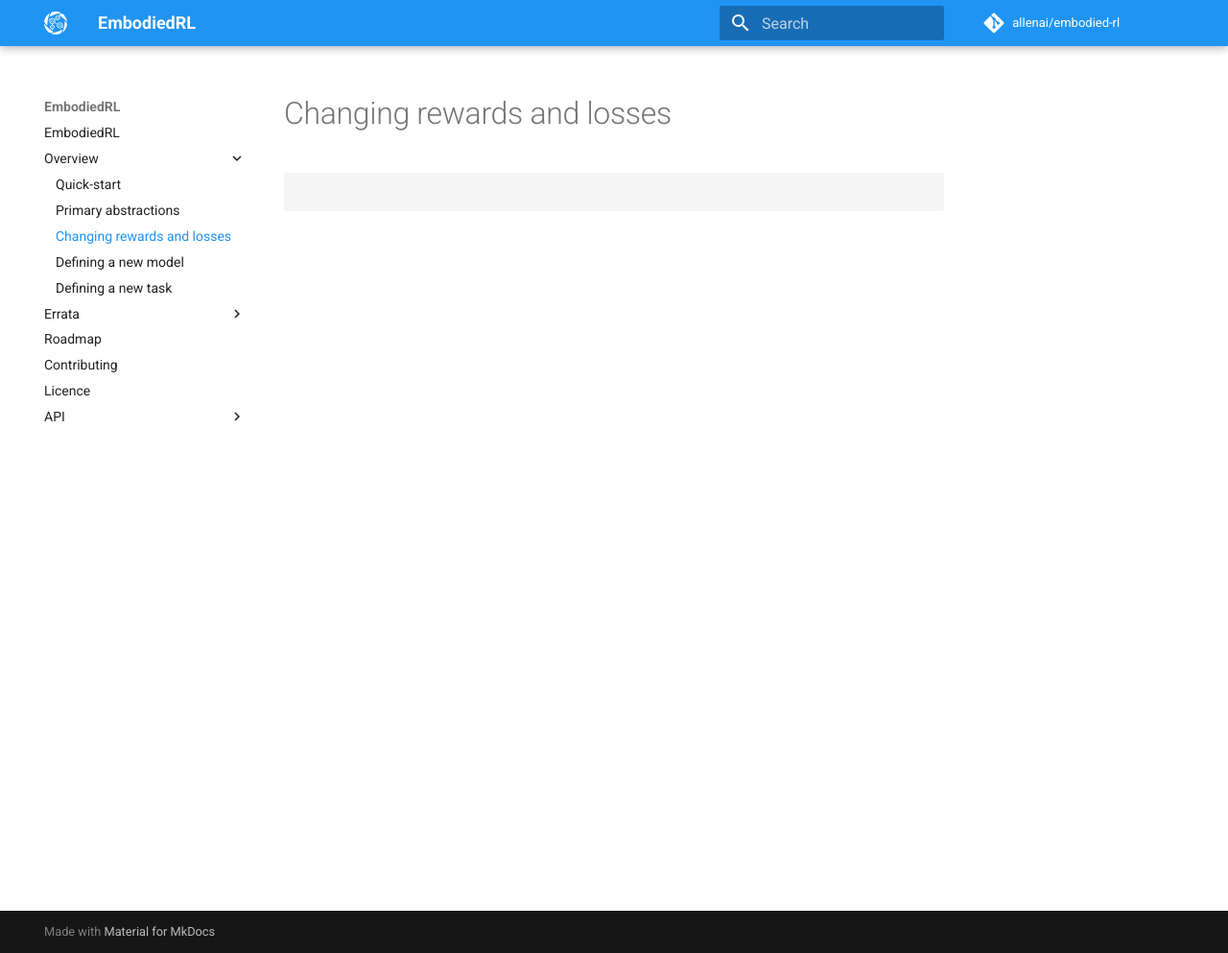
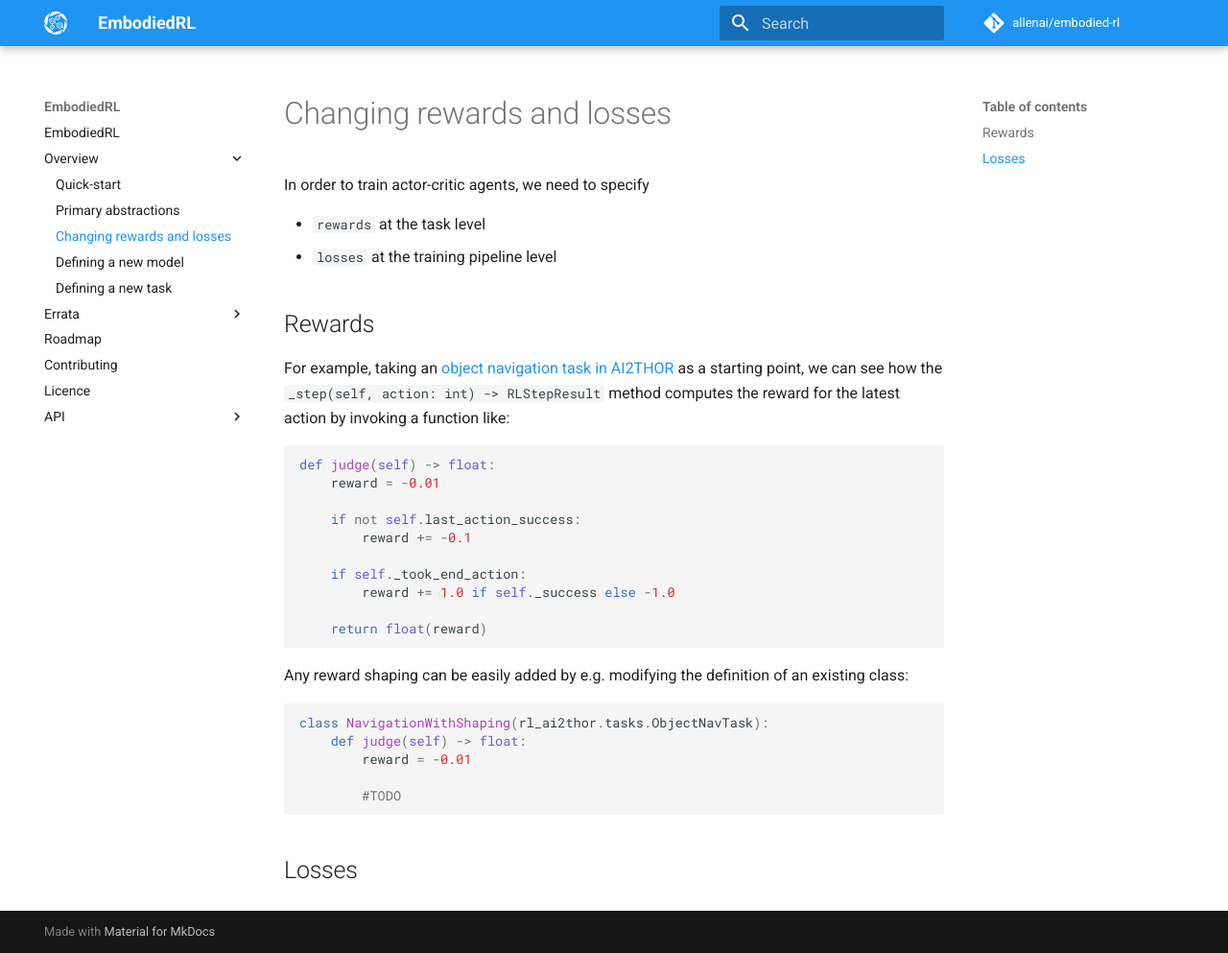
Before and after one commit to allenai/allenact, an MkDocs documentation site: the page built from docs/overview/changing-rewards-and-losses.md, in a window 1280 px wide and 993 px high. Shown: the whole window at 96% size. Built offline with MkDocs 1.6.1 and Material for MkDocs 9.7.7, drawn with Linux system fonts in a browser that asks for light colours; comment, search, counter and statistics services are not loaded.

Commit message:
WIP overview docs

````diff
--- a/docs/overview/changing-rewards-and-losses.md
+++ b/docs/overview/changing-rewards-and-losses.md
@@ -1,4 +1,37 @@
 # Changing rewards and losses
 
+In order to train actor-critic agents, we need to specify
+
+* `rewards` at the task level
+* `losses` at the training pipeline level
+
+## Rewards
+
+For example, taking an [object navigation task in AI2THOR](/api/extensions/ai2thor/tasks/#objectnavtask) as a starting
+ point, we can see how the `_step(self, action: int) -> RLStepResult` method computes the reward for the latest action by invoking a function like:
+
 ```python
+def judge(self) -> float:
+    reward = -0.01
+
+    if not self.last_action_success:
+        reward += -0.1
+
+    if self._took_end_action:
+        reward += 1.0 if self._success else -1.0
+
+    return float(reward)
 ```
+
+Any reward shaping can be easily added by e.g. modifying the definition of an existing class:
+
+```python
+class NavigationWithShaping(rl_ai2thor.tasks.ObjectNavTask):
+    def judge(self) -> float:
+        reward = -0.01
+
+        #TODO
+
+```
+
+## Losses
````
Also changed, not shown: docs/overview/abstractions.md (+14 -0 lines), docs/overview/quick-start.md (+22 -1 lines), 1 other file.
